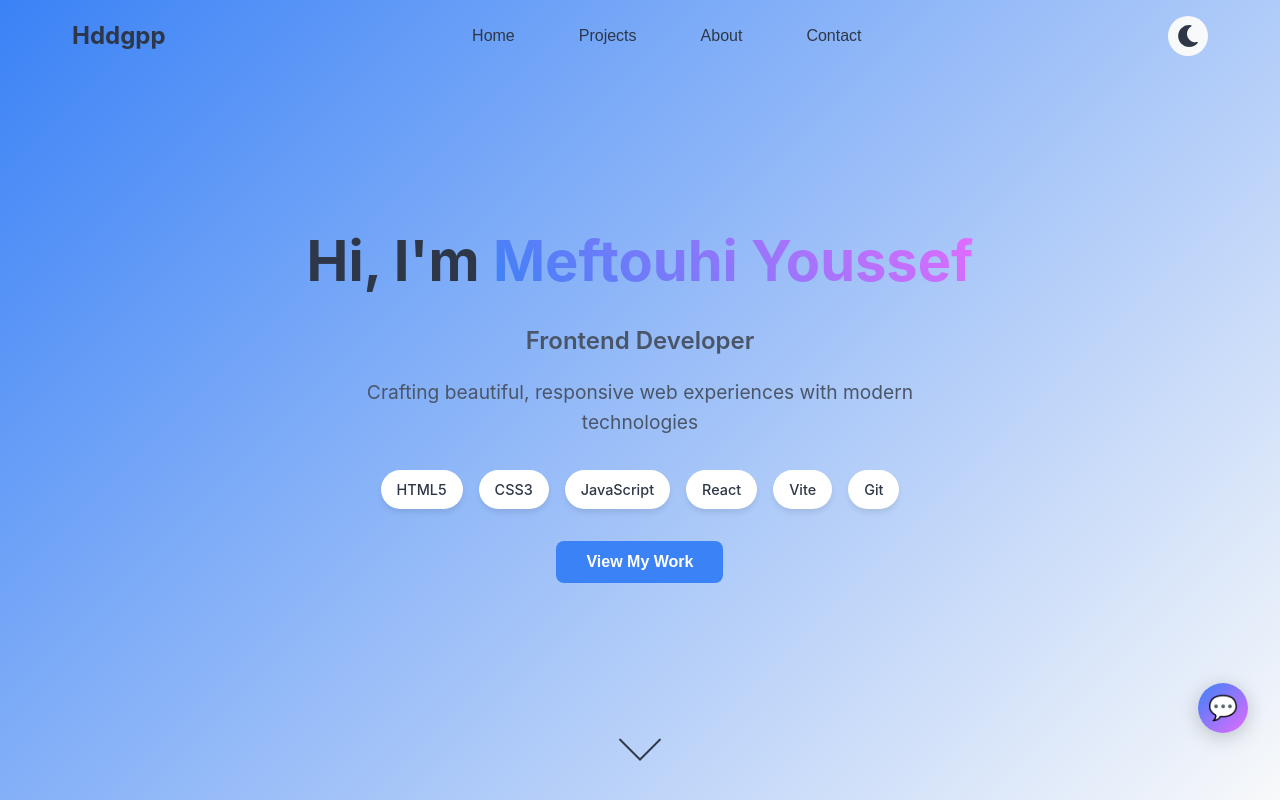
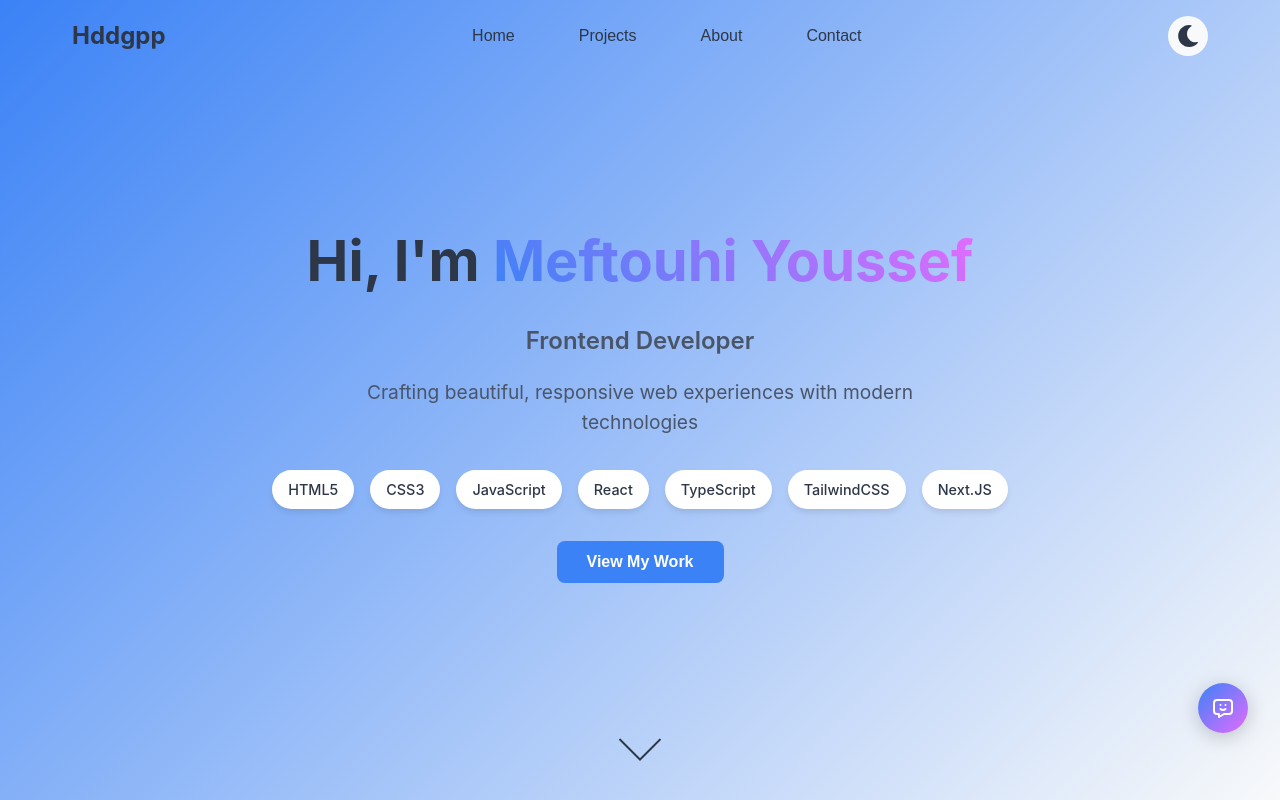
Before and after one commit to hddgpp/Portfolio, a React (Vite) app in the folder Portfolio/: page / in a window 1280 px wide. Shown: the top 800 px of the page. Built offline with nearby package versions, Linux system fonts and the light colour scheme; no server answers.

Commit message:
Adding more skills in Hero.js and changing the chat emoji to chat icon in App.jsx

```diff
--- a/Portfolio/src/App.jsx
+++ b/Portfolio/src/App.jsx
@@ -7,6 +7,7 @@ import WhyHireMe from './components/WhyHireMe'
 import Contact from './components/Contact'
 import Footer from './components/Footer'
 import Chatbot from './components/Chatbot'
+import { TbMessageChatbot } from "react-icons/tb";
 import './styles/index.css'
 
 function App() {
@@ -50,7 +51,7 @@ function App() {
         onClick={toggleChatbot}
         aria-label="Open AI Chatbot"
       >
-        💬
+        <TbMessageChatbot />
       </button>
     </div>
   )
--- a/Portfolio/src/components/Hero.jsx
+++ b/Portfolio/src/components/Hero.jsx
@@ -2,7 +2,7 @@ import React from 'react'
 import '../styles/Hero.css'
 
 const Hero = () => {
-  const skills = ['HTML5', 'CSS3', 'JavaScript', 'React', 'Vite', 'Git']
+  const skills = ['HTML5', 'CSS3', 'JavaScript', 'React', 'TypeScript', 'TailwindCSS', 'Next.JS']
 
   const scrollToProjects = () => {
     const element = document.getElementById('projects')
```
